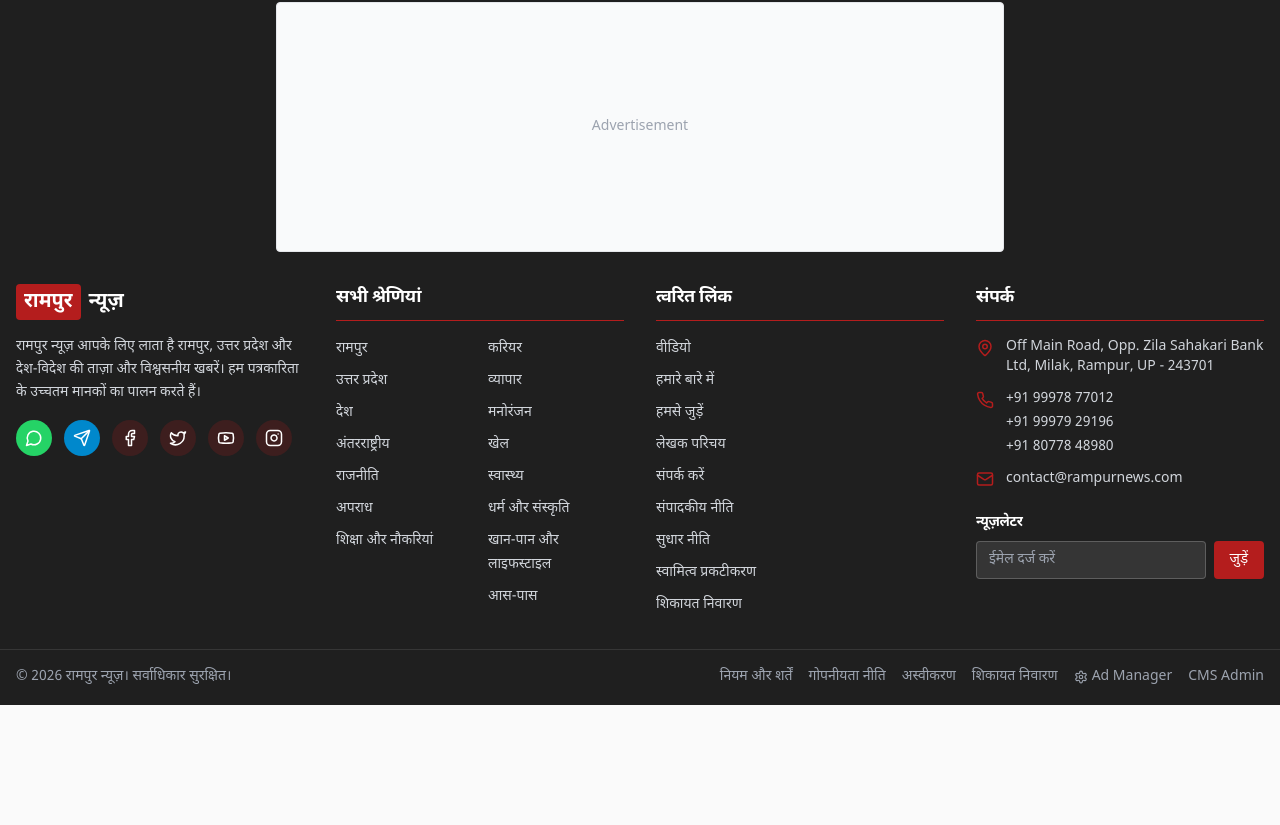
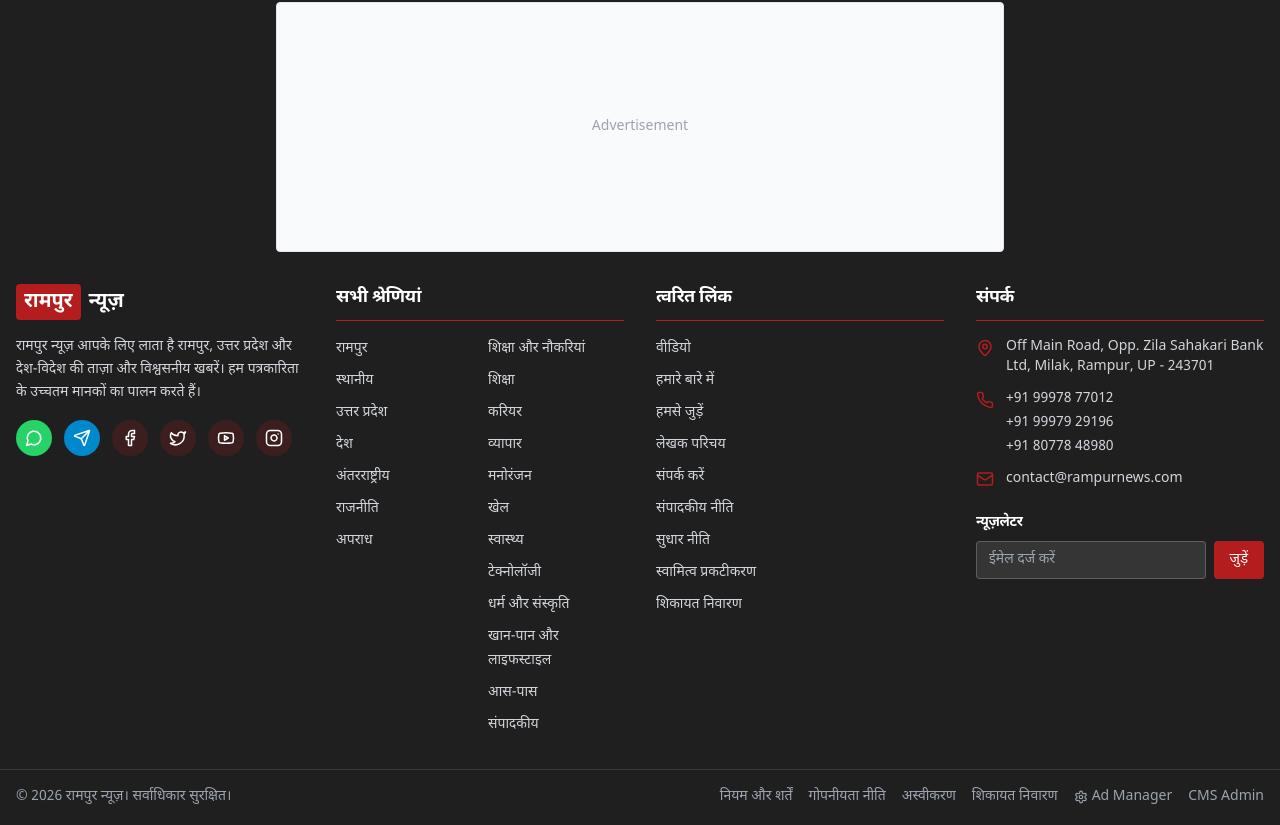
Before and after one commit to mfarazzzz/Frontend, a Next.js app: page /about in a window 1280 px wide. Shown: the part 2525-3350 px from the top of the page. Before the commit the page ends 3230 px from the top, so only its background shows below. Built offline with nearby package versions, Linux system fonts and the light colour scheme; no server answers.

Commit message:
Update categories.ts

```diff
--- a/src/data/categories.ts
+++ b/src/data/categories.ts
@@ -15,6 +15,14 @@ export const categories: Category[] = [
     titleEnglish: "Rampur News",
     description: "रामपुर जिले से जुड़ी ताज़ा, विश्वसनीय और ज़मीनी खबरें।",
     path: "/rampur",
+  },
+  {
+    id: "local",
+    slug: "local",
+    titleHindi: "स्थानीय",
+    titleEnglish: "Local News",
+    description: "स्थानीय समाचार और ज़मीनी खबरें।",
+    path: "/local",
   },
   {
     id: "up",
@@ -65,6 +73,14 @@ export const categories: Category[] = [
     path: "/education-jobs",
   },
   {
+    id: "education",
+    slug: "education",
+    titleHindi: "शिक्षा",
+    titleEnglish: "Education",
+    description: "शिक्षा से जुड़ी ताज़ा खबरें।",
+    path: "/education",
+  },
+  {
     id: "career",
     slug: "career",
     titleHindi: "करियर",
@@ -105,6 +121,14 @@ export const categories: Category[] = [
     path: "/health",
   },
   {
+    id: "technology",
+    slug: "technology",
+    titleHindi: "टेक्नोलॉजी",
+    titleEnglish: "Technology",
+    description: "टेक्नोलॉजी और डिजिटल दुनिया की खबरें।",
+    path: "/technology",
+  },
+  {
     id: "religion-culture",
     slug: "religion-culture",
     titleHindi: "धर्म और संस्कृति",
@@ -128,6 +152,14 @@ export const categories: Category[] = [
     description: "रामपुर के आसपास के इलाकों की महत्वपूर्ण खबरें।",
     path: "/nearby",
   },
+  {
+    id: "editorials",
+    slug: "editorials",
+    titleHindi: "संपादकीय",
+    titleEnglish: "Editorials",
+    description: "संपादकीय, विश्लेषण और विशेष रिपोर्ट।",
+    path: "/editorials",
+  },
 ];
 
 export const getCategoryBySlug = (slug: string): Category | undefined => {
```
